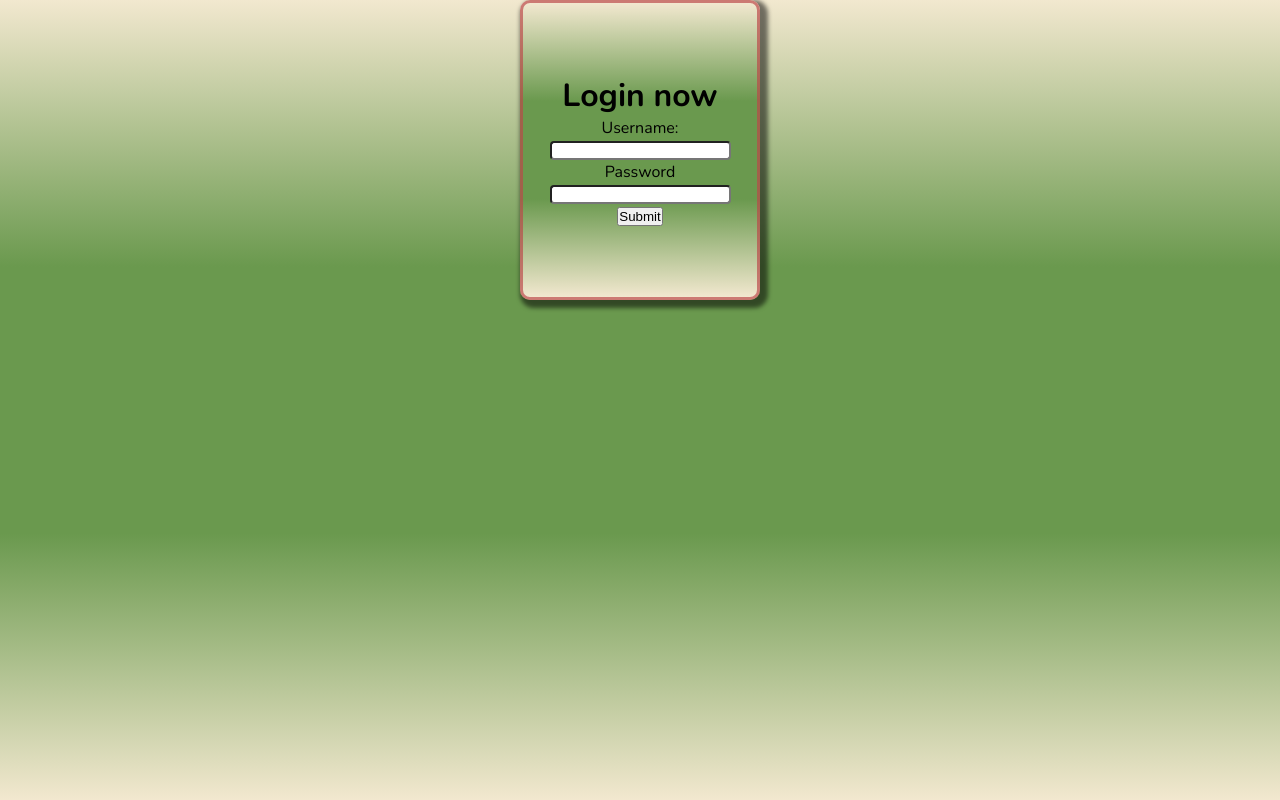
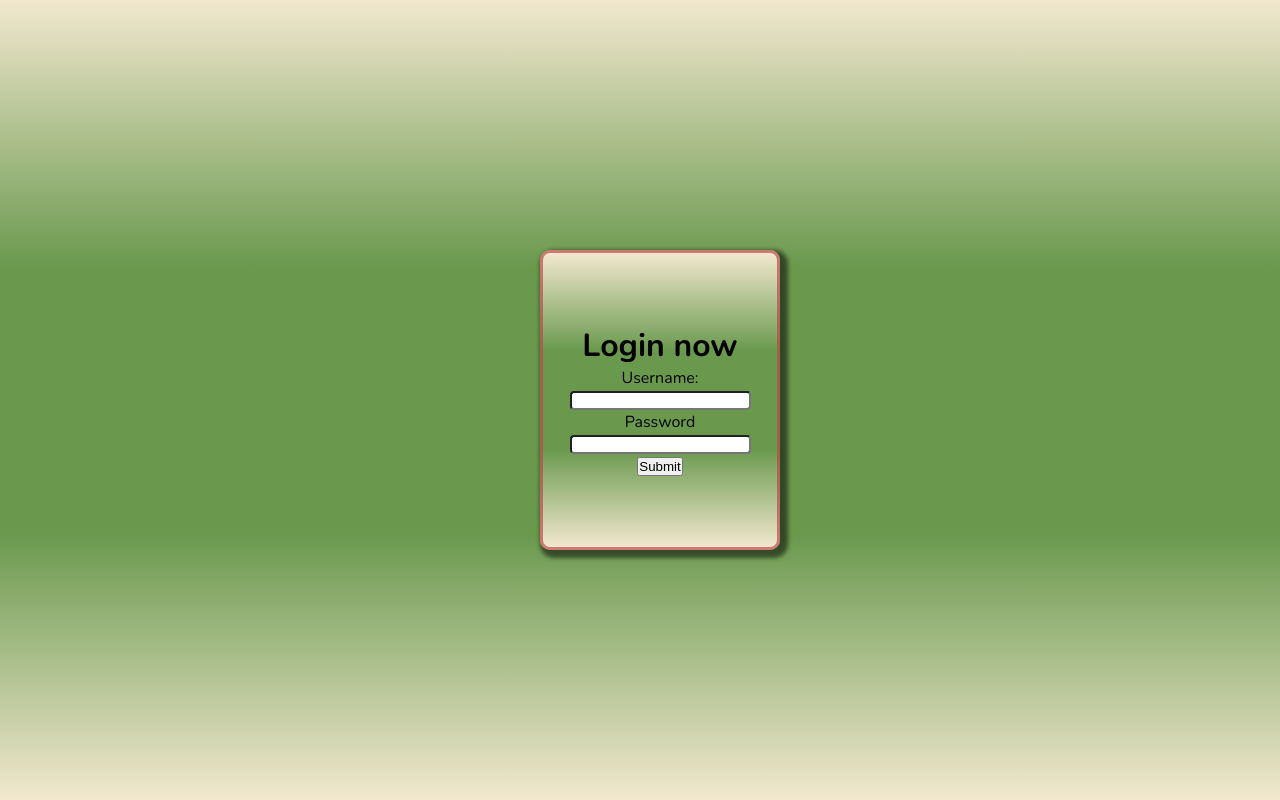
Before and after one commit to alexhulk2002/proiect-comun, a Django app: page /login in a window 1280 px wide. Run offline with Django 4.2, Linux system fonts and the light colour scheme.

Commit message:
login to center

```diff
--- a/proiect_comun/static/CSS.css
+++ b/proiect_comun/static/CSS.css
@@ -256,23 +256,29 @@ p {
   margin: 0;
 }
 
+.imglogin{
+  width: fit-content;
+  height: fit-content;
+  background-size: cover;
+  background-attachment: fixed;
+  background-image: linear-gradient(rgb(242, 232, 207), rgb(106, 153, 78), rgb(106, 153, 78), rgb(242, 232, 207));
+}
+
 .container{
-  top: 50%;
-  display: flex;
-    align-items: center;
-    justify-content: center;
   position: relative;
 }
+.center{
+  position: fixed;
+  top: 50%;
+  left: 50%;
+  transform: translate(-100px,-150px);
+}
 .login{
-  position:absolute;
   align-self: center;
   align-content: center;
   align-items: center;
   height: 300px;
   width: 240px;
-  top: 50%;
-  left:50%;
-  transform: translate(-50%,0%);
   box-shadow: 4px 4px 4px 4px rgba(0, 0, 0, 0.527);
   border-radius: 10px;
 
@@ -282,13 +288,6 @@ p {
   text-align: center;
 }
 
-.imglogin{
-  width: auto;
-  height: auto;
-  background-size: cover;
-  background-attachment: fixed;
-  background-image: linear-gradient(rgb(242, 232, 207), rgb(106, 153, 78), rgb(106, 153, 78), rgb(242, 232, 207));
-}
 
  .loginnow{
   text-shadow: 4px 4px 4px 4px black;
--- a/proiect_comun/templates/login.html
+++ b/proiect_comun/templates/login.html
@@ -14,6 +14,7 @@ rel="stylesheet"
 </head>
 <body class="imglogin">
   <div class="container">
+    <div class="center">
       <div class="login">
         <h1 class="loginnow">Login now</h1>
         <form action="login" method="POST">
@@ -26,5 +27,6 @@ rel="stylesheet"
         </form>
       </div>
     </div>
+  </div>
 </body>
 </html>
```
Lines whose indentation alone changed are shown as unchanged.
